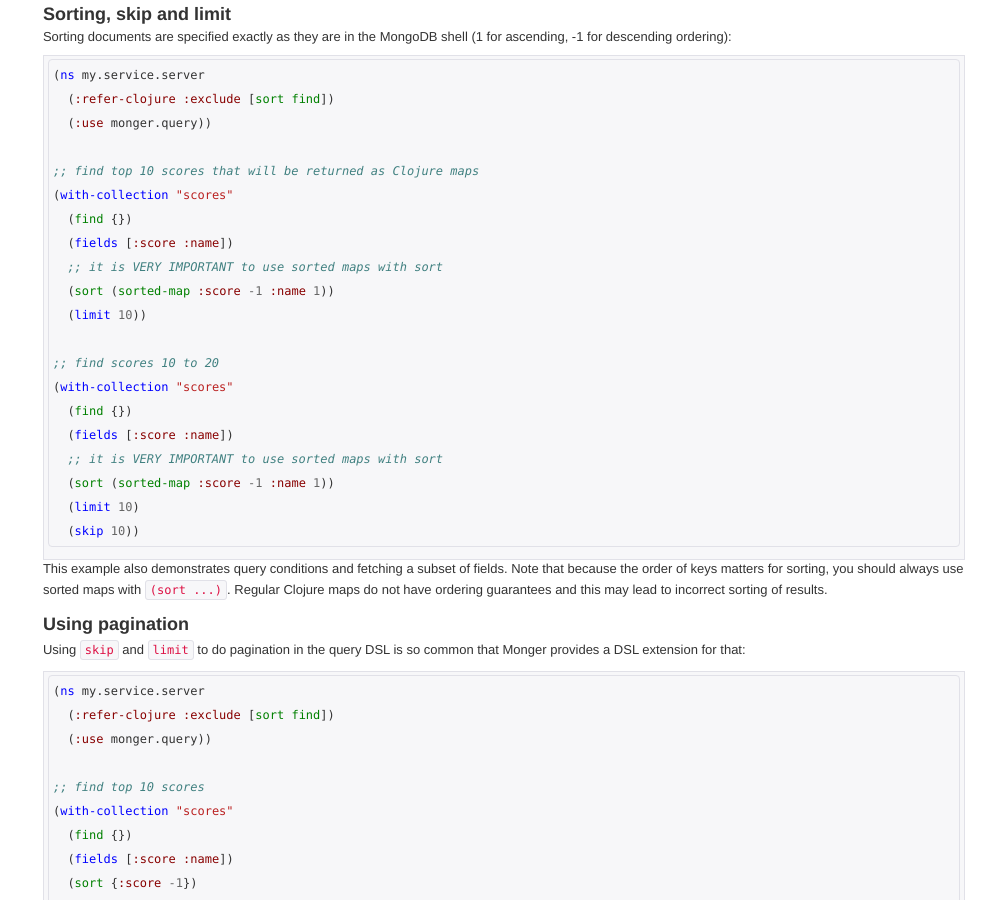
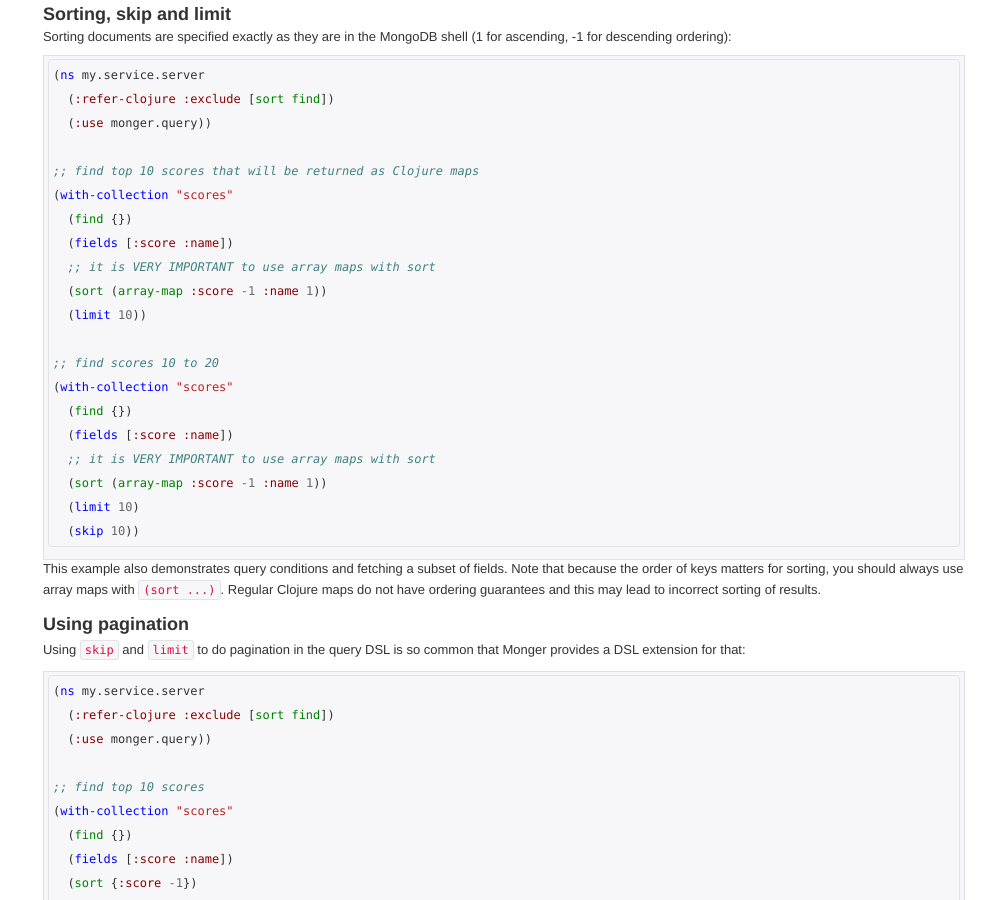
Before and after one commit to clojurewerkz/monger.docs, a Jekyll site: the page built from articles/querying.md, in a window 1280 px wide and 900 px high, scrolled down 8671 px. Shown: the whole window, without its empty margins (295-1280 px from the left). Built offline with Jekyll 4.4.1, drawn with Linux system fonts in a browser that asks for light colours; some web fonts are replaced; Markdown is read by kramdown in place of the engine named in the settings; comment, search, counter and statistics services are not loaded.

Commit message:
Update querying.md
`sorted-map` is the wrong type of map to use when using `(sort ...)`. It actually sorts the keys alphabetically. `array-map` will preserve the order of the keys.

````diff
--- a/articles/querying.md
+++ b/articles/querying.md
@@ -515,23 +515,23 @@ Sorting documents are specified exactly as they are in the MongoDB shell (1 for
 (with-collection "scores"
   (find {})
   (fields [:score :name])
-  ;; it is VERY IMPORTANT to use sorted maps with sort
-  (sort (sorted-map :score -1 :name 1))
+  ;; it is VERY IMPORTANT to use array maps with sort
+  (sort (array-map :score -1 :name 1))
   (limit 10))
 
 ;; find scores 10 to 20
 (with-collection "scores"
   (find {})
   (fields [:score :name])
-  ;; it is VERY IMPORTANT to use sorted maps with sort
-  (sort (sorted-map :score -1 :name 1))
+  ;; it is VERY IMPORTANT to use array maps with sort
+  (sort (array-map :score -1 :name 1))
   (limit 10)
   (skip 10))
 ```
 
 This example also demonstrates query conditions and fetching a subset
 of fields. Note that because the order of keys matters for sorting,
-you should always use sorted maps with `(sort ...)`. Regular Clojure
+you should always use array maps with `(sort ...)`. Regular Clojure
 maps do not have ordering guarantees and this may lead to incorrect
 sorting of results.
 
````
